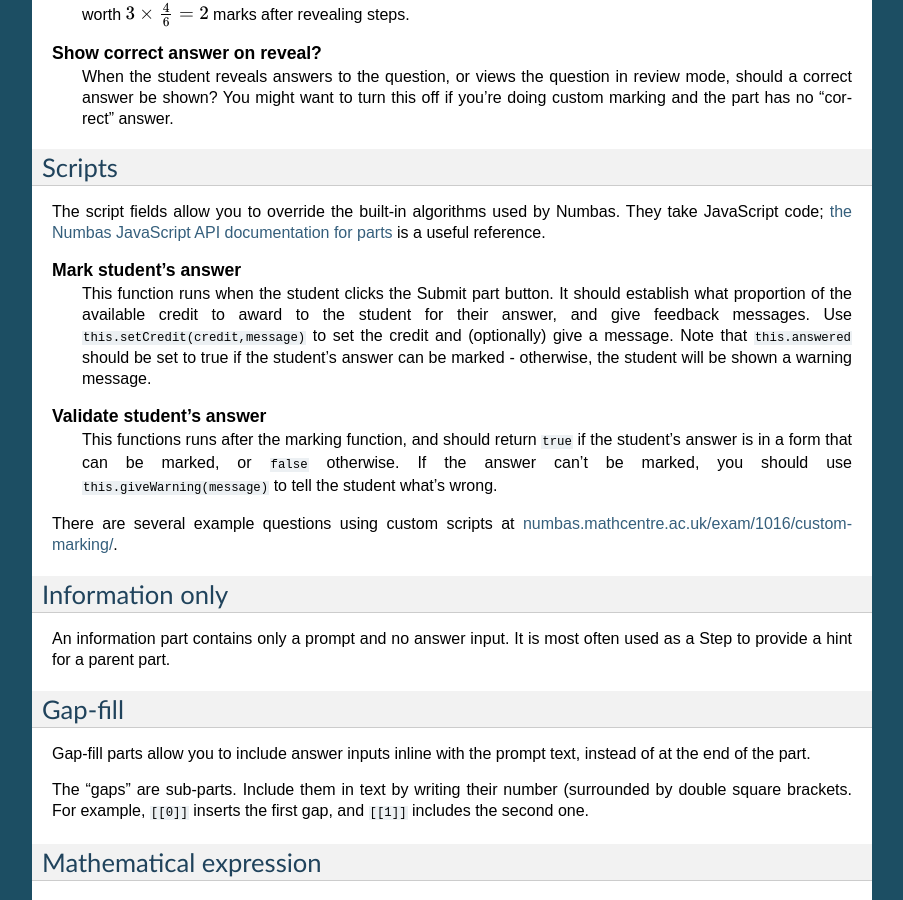
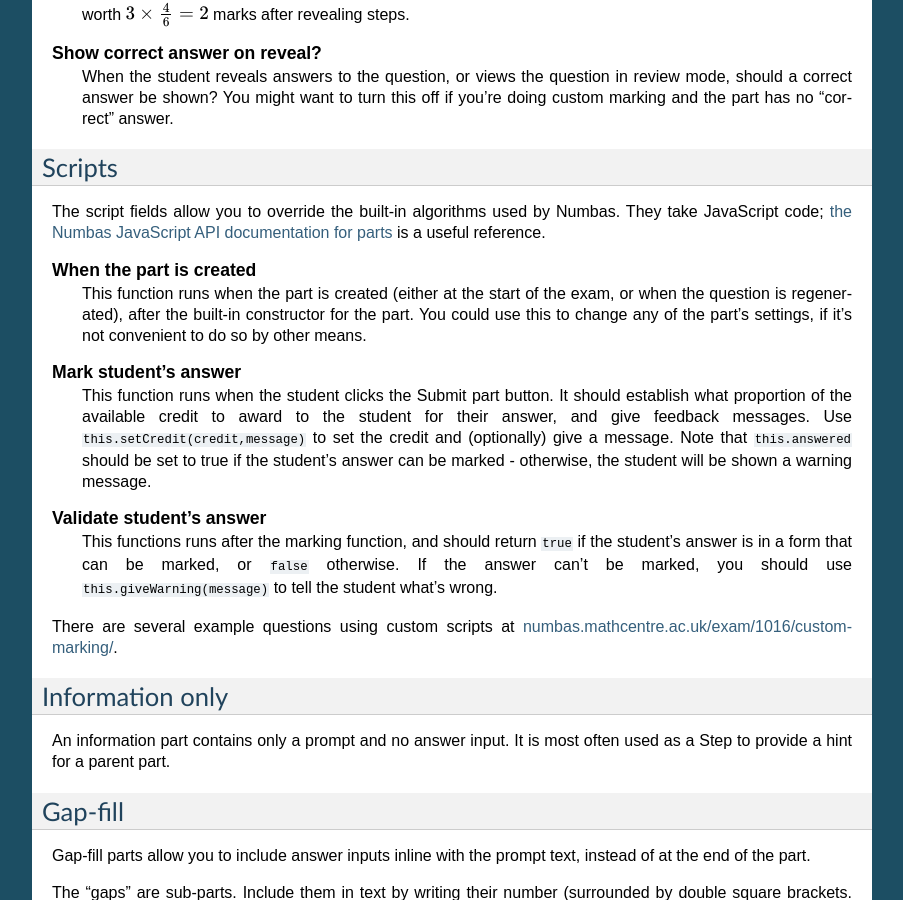
Before and after one commit to numbas/editor-docs, a Sphinx documentation site: the page built from source/question-parts.rst, in a window 1280 px wide and 900 px high, scrolled down 573 px. Shown: the whole window, without its empty margins (198-1101 px from the left). Built offline with Sphinx 7.4.7, drawn with Linux system fonts in a browser that asks for light colours; pages that are not in the unit, such as notebooks, are missing from menus.

Commit message:
document "When the part is created" script

```diff
--- a/source/question-parts.rst
+++ b/source/question-parts.rst
@@ -34,6 +34,9 @@ Scripts
 The script fields allow you to override the built-in algorithms used by Numbas. They take JavaScript code; `the Numbas JavaScript API documentation for parts <http://numbas.github.io/Numbas/Numbas.parts.Part.html>`_ is a useful reference.
 
 .. glossary::
+
+    When the part is created
+        This function runs when the part is created (either at the start of the exam, or when the question is regenerated), after the built-in constructor for the part. You could use this to change any of the part's settings, if it's not convenient to do so by other means.
 
     Mark student's answer
         This function runs when the student clicks the :guilabel:`Submit part` button. It should establish what proportion of the available credit to award to the student for their answer, and give feedback messages. Use ``this.setCredit(credit,message)`` to set the credit and (optionally) give a message. Note that ``this.answered`` should be set to true if the student's answer can be marked - otherwise, the student will be shown a warning message.
```
